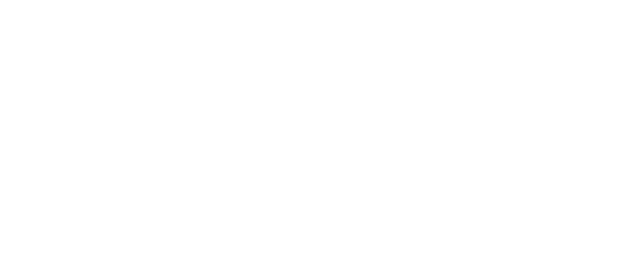
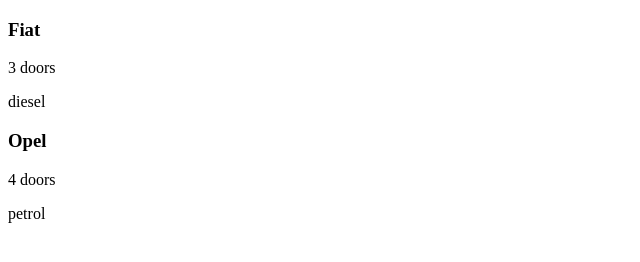
Before and after one commit to ManuelTrappolini/js-oop, a plain HTML site: page index.html in a window 1280 px wide. Shown: the whole page, without its empty margins (0-640 px from the left). Drawn offline with Linux system fonts and the light colour scheme.

Commit message:
add cars' door and fuel in page

```diff
--- a/index.html
+++ b/index.html
@@ -6,6 +6,9 @@
     <title>Document</title>
 </head>
 <body>
+    <div class="cars">
+
+    </div>
     <script src="./main.js"></script>
 </body>
 </html>
--- a/main.js
+++ b/main.js
@@ -50,9 +50,39 @@ console.log(fiat.getYear());
 
 const cars = [
     new Vehicle ('Fiat', 2009, 'blue','3 doors','diesel'),
-    new Vehicle ('Opel', 2020, 'nera', '4 doors','petrol')
+    new Vehicle ('Opel', 2020, 'black', '4 doors','petrol')
 ]
+
+const carsEl= document.querySelector('.cars')
 
 cars.forEach(car=>{
 console.log(car.doors, car.fuel);
+const markup = `
+<div class="car">
+            <h3>${car.brand}</h3>
+            <p>${car.doors}</p>
+            <p>${car.fuel}</p>
+        </div>
+        `
+        carsEl.innerHTML += markup
 })
+
+
+
+
+
+//add filter and find method
+
+/* cars.filter(car =>{
+    if(car.color === 'black'){
+        console.log(car);
+
+    }
+})
+
+cars.find(car =>{
+    if(car.fuel === 'diesel'){
+        console.log(car);
+
+    }
+}) */
```
